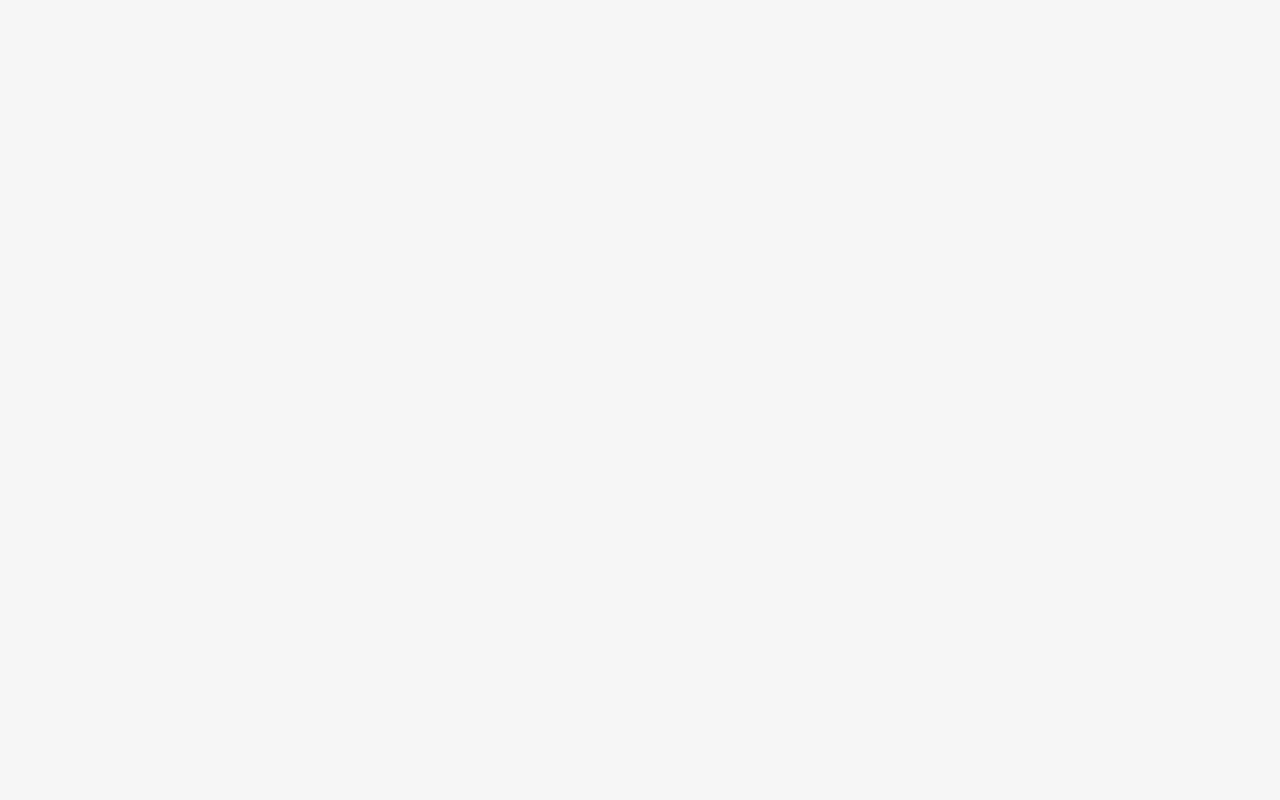
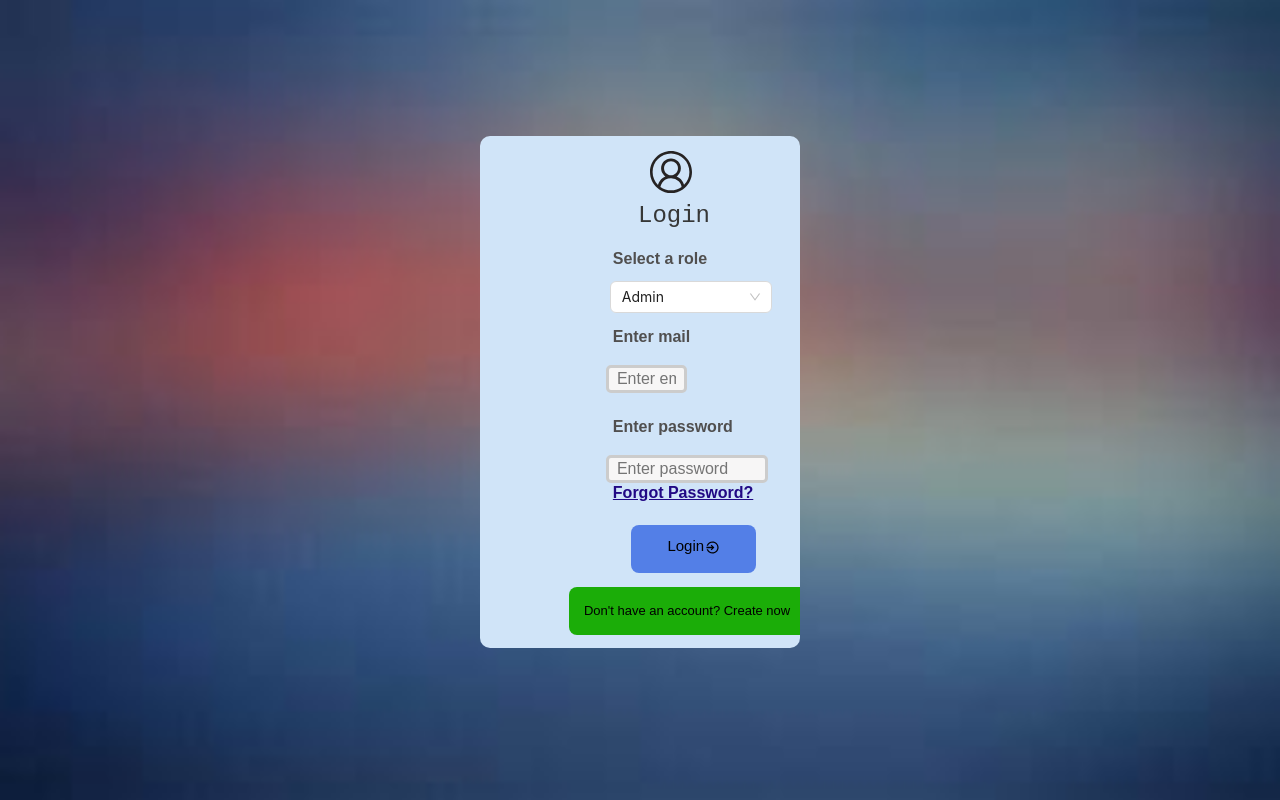
Before and after one commit to iamneo-production/ea322bb0-6fb5-4973-b466-852ea36e5c91, a React (Create React App) app in the folder reactapp/: page /login in a window 1280 px wide. Before the commit this address had no page. Built offline with nearby package versions, Linux system fonts and the light colour scheme.

Commit message:
adding css

```diff
--- a/reactapp/src/App.js
+++ b/reactapp/src/App.js
@@ -2,7 +2,7 @@ import './App.css';
 import {BrowserRouter as Router, Routes, Route} from "react-router-dom";
 import Jobs from './Pages/JobDetails/Components/Jobs';
 import JobDetails from './Pages/JobDetails/Components/JobDetails';
- import AdminPage from "./Pages/Dashboard/Admin/Admin";
+import AdminPage from "./Pages/Dashboard/Admin/Admin";
 import HomePage from "./Pages/Signuplogindetails/Components/HomePage/HomePage";
 import Login from "./Pages/Signuplogindetails/Components/LoginPage/Login";
 import SignUpPage from "./Pages/Signuplogindetails/Components/SignUpPage/Signup";
@@ -16,6 +16,7 @@ import Contact from "./Pages/LandingPage/Components/Contact";
 import Login1 from "./Pages/LandingPage/Components/Login";
 import Errorpage from './Pages/LandingPage/Components/Errorpage';
 import JobseekerDashboard from "./Pages/Dashboard/Jobseeker_Dashboard/JobseekerDashboard";
+
 //adding comment
 function App() {
   return (
@@ -25,11 +26,12 @@ function App() {
           {/* <Route exact path="/" element={<Jobs/>} />
           <Route exact path="/JobDetails/:id" element={<JobDetails/>} /> */}
 
-          <Route path='/' element = {<AdminPage/>} />
+          {/* <Route path='/' element = {<AdminPage/>} /> */}
 
-          {/* <Route path='/' element ={<HomePage/>}/>
+          <Route path='/' element ={<HomePage/>}/>
           <Route path='/signup' element ={<SignUpPage/>}/>
-          <Route path='/login' element ={<Login/>}/>  */}
+          <Route path='/login' element ={<Login/>}/>
+
           {/* <JobSearchPage /> */}
         {/* <Route path="/" element={<Home1 />} />
         <Route path="/about" element={<About />} />
--- a/reactapp/src/Pages/Signuplogindetails/Components/LoginPage/Login.js
+++ b/reactapp/src/Pages/Signuplogindetails/Components/LoginPage/Login.js
@@ -60,12 +60,16 @@ function Login() {
     const CheckUser1=()=>{
         // validatedetails()
         if (Object.values(formErrors).every(error => error === '')){
-        const apiuser="http://localhost:8080/user/check/"+formValues.email
-        axios.get(apiuser)
-                .then(res => {
-                    if(res.data){
-                       const apipcheck="http://localhost:8080/user/checkpassword/"+formValues.email+ "/" +formValues.psd
-                       axios.get(apipcheck)
+        const api="http://localhost:8080/user/check/"+formValues.email
+        axios.get(api,{
+            "username":formValues.email,
+            "password":formValues.psd,
+            "role":formValues.role
+        })
+                // .then(res => {
+                //     if(res.data){
+                //        const apipcheck="http://localhost:8080/user/checkpassword/"+formValues.email+ "/" +formValues.psd
+                //        axios.get(apipcheck)
                        .then((response)=>{
                         if(response.data){
                             alert("Login success")
@@ -75,15 +79,15 @@ function Login() {
                                 role: 'Admin'
                             })
                         }else{
-                            alert("Password is not correct")
+                            alert("Enter correct details")
                         }
                        })
-                    }
-                    else{
-                        alert("Email not exist")
-                    }
-                })
-                .catch(err => (console.log(err)))
+                //     }
+                //     else{
+                //         alert("Email not exist")
+                //     }
+                // })
+
     };
 }
 
--- a/reactapp/src/Pages/Signuplogindetails/Components/SignUpPage/Signup.js
+++ b/reactapp/src/Pages/Signuplogindetails/Components/SignUpPage/Signup.js
@@ -97,18 +97,16 @@ function Signup() {
 
     const CheckUser=()=>{
         if (Object.values(formErrors).every(error => error === '')){
-        const apiuser="http://localhost:8080/user/check/"+formValues.email
-        axios.get(apiuser)
-                .then(res => {
-                    if(!res.data){
                         const api ="http://localhost:8080/user/register"
                         axios.post(api,{
-                            "first_name":formValues.fname,
-                            "last_name":formValues.lname,
-                            "email":formValues.email,
+                            "fname":formValues.fname,
+                            "lname":formValues.lname,
+                            "username":formValues.email,
                             "password":formValues.psd,
-                            "conform_password":formValues.cpsd
+                            "cpsd":formValues.cpsd,
+                            "role":'job seeker'
                         })
+                        .then(res=>{
                             setFormValues({
                                 fname: '',
                                 lname: '',
@@ -117,14 +115,18 @@ function Signup() {
                                 cpsd: '',
                                 role: 'Job seeker'
                             })
+
+                        })
+                        .catch(err=>{
+                            if(err.response.status===500){
+                                alert("user email alreday exist");
                             }
-                    else{
-                        alert("Email already exists")
+                            console.log(err)
+                        })
+
                 }
-                })
-                .catch(err => (console.log(err)))
+
     };
-}
 
     return (
         <div className={classes.main} style={{ backgroundImage: `url(${img15})`, backgroundRepeat: "no-repeat", backgroundSize: "cover", backgroundPosition: "center" }}>
@@ -148,8 +150,8 @@ function Signup() {
                                 <input className={classes.in2} name="lname" type="text" placeholder="Last name" value={formValues.lname} onChange={handleInputChange} required="required"></input>
                                 {formErrors.lname && <p className={classes.errorMessage}>{formErrors.lname}</p>}
 
-                                <label className={classes.lab}>Enter mail</label>
-                                <input className={classes.in3} name="email" type="text" placeholder="Enter email" value={formValues.email} onChange={handleInputChange} required="required"></input>
+                                <label className={classes.lab}>Enter mail/Username</label>
+                                <input className={classes.in3} name="email or Username" type="text" placeholder="Enter email" value={formValues.email} onChange={handleInputChange} required="required"></input>
                                 {formErrors.email && <p className={classes.errorMessage}>{formErrors.email}</p>}
 
                                 <label className={classes.lab}>Enter password</label>
```
Lines whose indentation alone changed are shown as unchanged.
